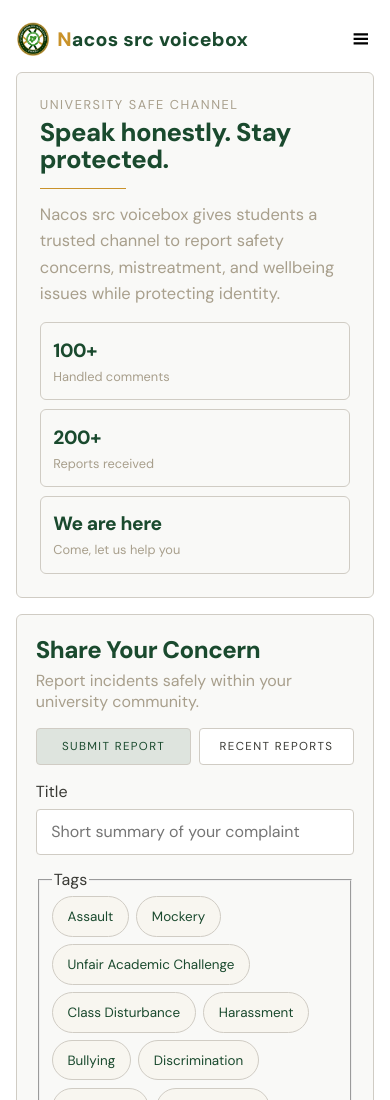
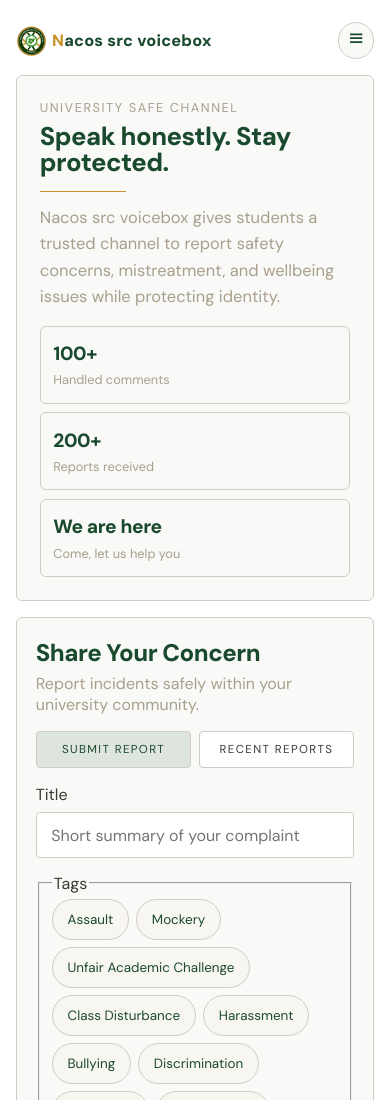
Before and after one commit to HassanAmirii/src-voicebox, a plain HTML site: page index.html in a window 390 px wide. Shown: the top 1100 px of the page. Drawn offline with Linux system fonts and the light colour scheme; no server answers.

Commit message:
feat: improve responsive design for top bar and controls in mobile view

```diff
--- a/styles.css
+++ b/styles.css
@@ -862,25 +862,30 @@ textarea {
 
 @media (max-width: 760px) {
   .top-bar {
-    flex-direction: row;
+    display: grid;
+    grid-template-columns: minmax(0, 1fr) auto;
     align-items: center;
-    justify-content: space-between;
-    gap: 0.55rem;
+    column-gap: 0.45rem;
+    row-gap: 0.35rem;
   }
 
   .brand-wrap {
     gap: 0;
+    min-width: 0;
   }
 
   .brand {
-    font-size: 1.22rem;
+    font-size: 1.02rem;
     letter-spacing: 0.012em;
-    gap: 0.5rem;
+    gap: 0.38rem;
+    line-height: 1.05;
+    white-space: normal;
+    min-width: 0;
   }
 
   .brand-logo {
-    width: 2.1rem;
-    height: 2.1rem;
+    width: 1.9rem;
+    height: 1.9rem;
   }
 
   .brand-sub {
@@ -890,29 +895,32 @@ textarea {
   .menu-toggle {
     display: inline-flex;
     align-self: center;
-    min-height: 0;
-    padding: 0.15rem;
-    border: 0;
-    background: transparent;
+    justify-self: end;
+    min-height: 2.3rem;
+    min-width: 2.3rem;
+    padding: 0.35rem;
+    border: 1px solid var(--border);
+    border-radius: 999px;
+    background: color-mix(in srgb, var(--card), transparent 8%);
     box-shadow: none;
-    color: #000000;
+    color: var(--primary);
     appearance: none;
   }
 
   .menu-toggle .top-icon {
-    width: 1.35rem;
-    height: 1.35rem;
+    width: 1.15rem;
+    height: 1.15rem;
   }
 
   .menu-toggle .top-icon path {
-    stroke-width: 2.6;
+    stroke-width: 2.3;
   }
 
   .top-controls {
     display: none;
     position: absolute;
     right: 0;
-    top: calc(100% + 0.25rem);
+    top: calc(100% + 0.35rem);
     flex-direction: column;
     gap: 0.5rem;
     background: var(--card);
@@ -920,23 +928,26 @@ textarea {
     border-radius: 6px;
     padding: 0.5rem;
     z-index: 999;
+    max-width: calc(100vw - 1rem);
   }
 
   .top-controls.open {
     display: flex;
-    min-width: 11.25rem;
+    min-width: 9.5rem;
+    width: max-content;
   }
 
   .top-controls.open .top-icon-btn {
     width: 100%;
     height: auto;
-    padding: 0.56rem 0.66rem;
+    padding: 0.5rem 0.62rem;
     justify-content: flex-start;
     gap: 0.5rem;
   }
 
   .top-controls.open .top-action-label {
     display: inline;
+    font-size: 0.74rem;
   }
 
   .row-head {
```
